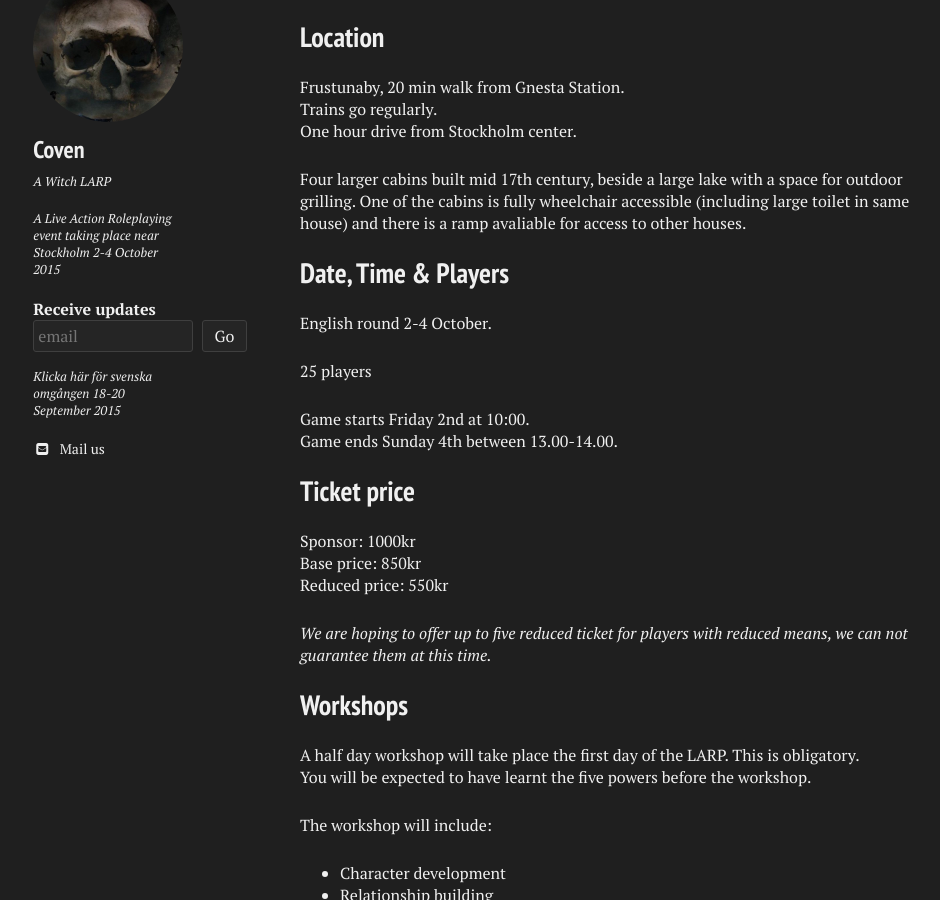
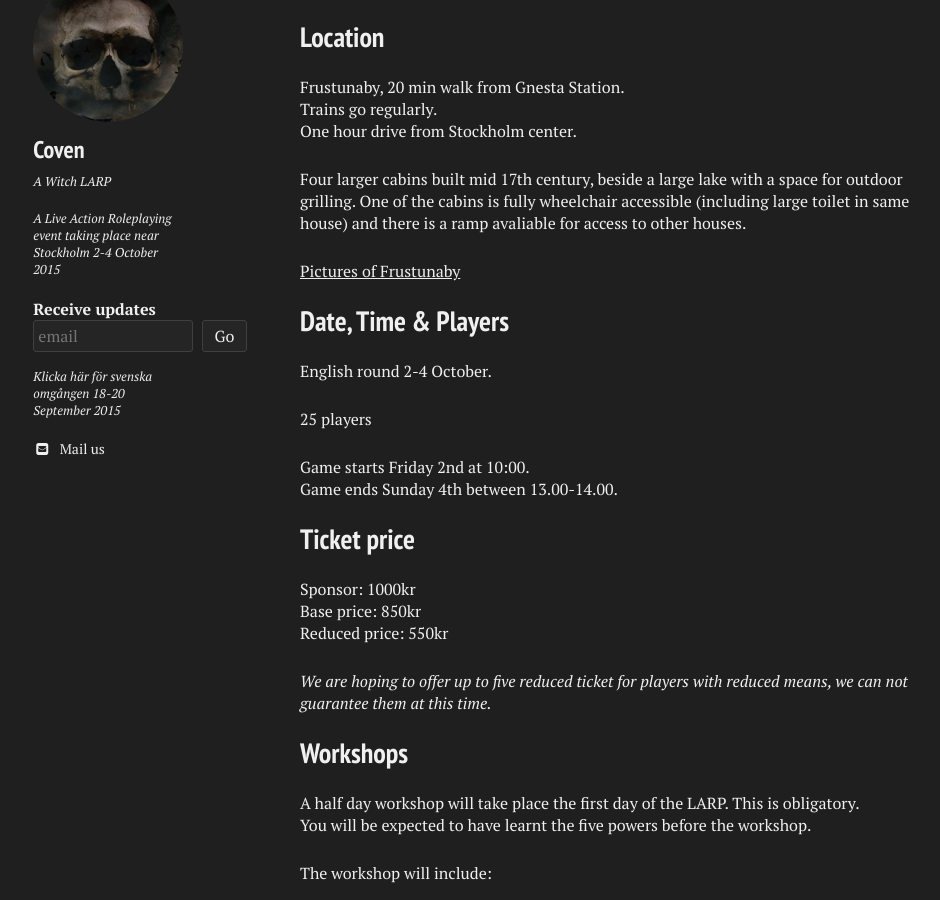
Before and after one commit to stanislavb/en.coven.nu, a Jekyll site: the page built from practical/index.md, in a window 1280 px wide and 900 px high, scrolled down 555 px. Shown: the whole window, without its empty margins (20-960 px from the left). Built offline with Jekyll 4.4.1, drawn with Linux system fonts in a browser that asks for light colours; nearby versions of some CDN libraries.

Commit message:
Link to Frustunaby

```diff
--- a/practical/index.md
+++ b/practical/index.md
@@ -25,6 +25,8 @@ Trains go regularly.
 One hour drive from Stockholm center.
 
 Four larger cabins built mid 17th century, beside a large lake with a space for outdoor grilling. One of the cabins is fully wheelchair accessible (including large toilet in same house) and there is a ramp avaliable for access to other houses.
+
+[Pictures of Frustunaby](http://old.scoutkansliet.se/frus/frusbild.htm)
 
 ## Date, Time & Players
 
```
